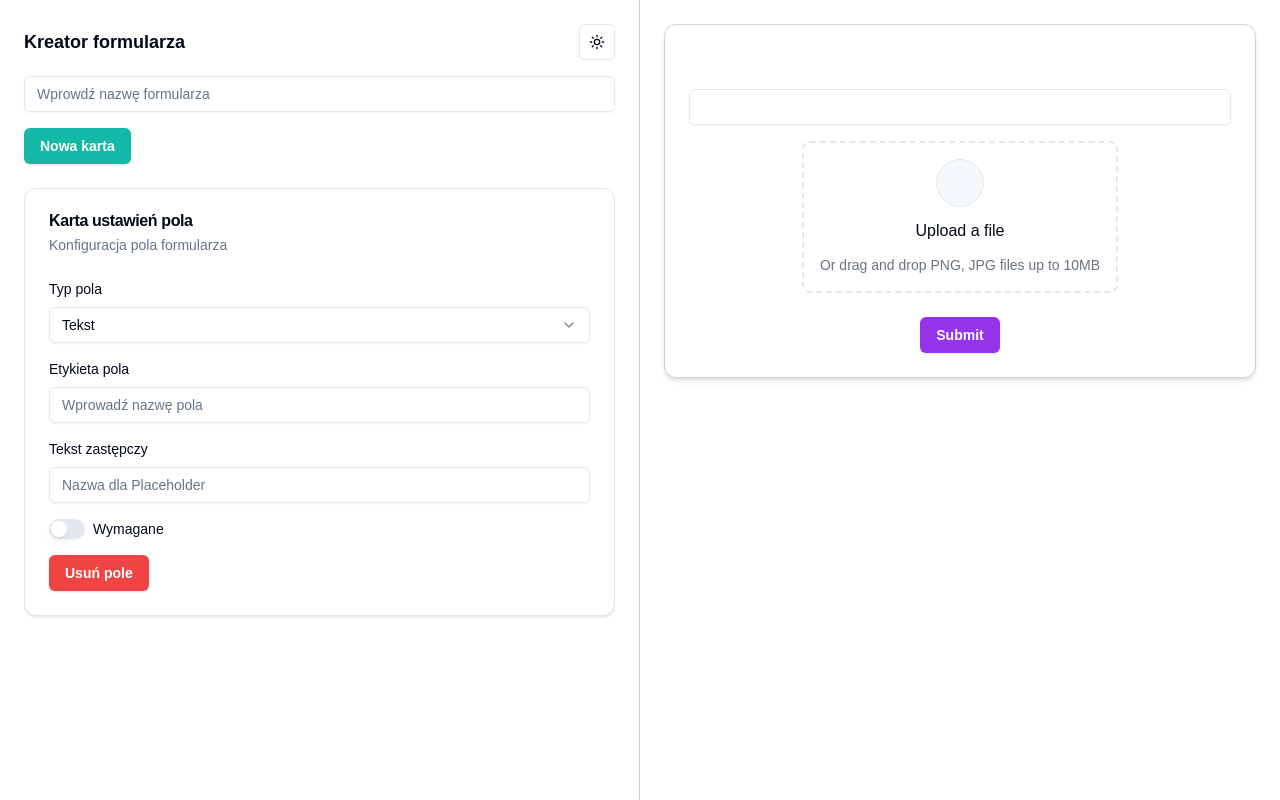
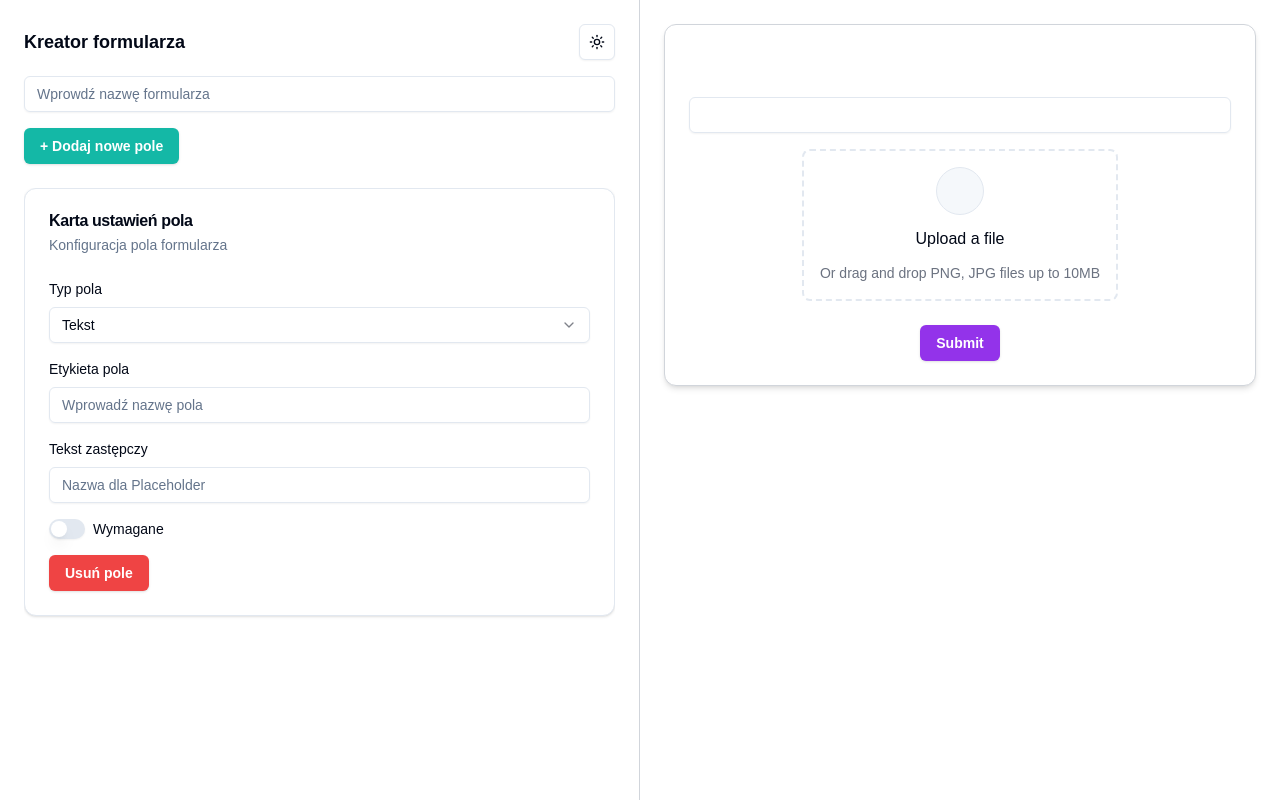
Before and after one commit to Blazej90/form, a Next.js app: page / in a window 1280 px wide. Built offline with nearby package versions, Linux system fonts and the light colour scheme; some icons are missing.

Commit message:
style(form): increase spacing between label and input, rename add field button

```diff
--- a/src/components/LeftPanel/LeftPanelHeader.tsx
+++ b/src/components/LeftPanel/LeftPanelHeader.tsx
@@ -30,7 +30,7 @@ export const LeftPanelHeader: React.FC<LeftPanelHeaderProps> = ({
         onClick={onAddCard}
         className="mb-6 px-4 py-2 bg-teal-500 dark:bg-teal-600 hover:bg-teal-600 dark:hover:bg-teal-700 text-white text-sm font-semibold rounded-md transition-colors"
       >
-        Nowa karta
+        + Dodaj nowe pole
       </Button>
     </div>
   );
--- a/src/components/RightPanel/FieldRenderer.tsx
+++ b/src/components/RightPanel/FieldRenderer.tsx
@@ -24,7 +24,7 @@ export const FieldRenderer: React.FC<FieldRendererProps> = ({ field }) => {
 
   return (
     <div className="mb-4">
-      <label className="block text-sm font-medium">
+      <label className="block text-sm font-medium mb-2">
         {field.label}
         {field.required && <span className="text-red-500">*</span>}
       </label>
```
